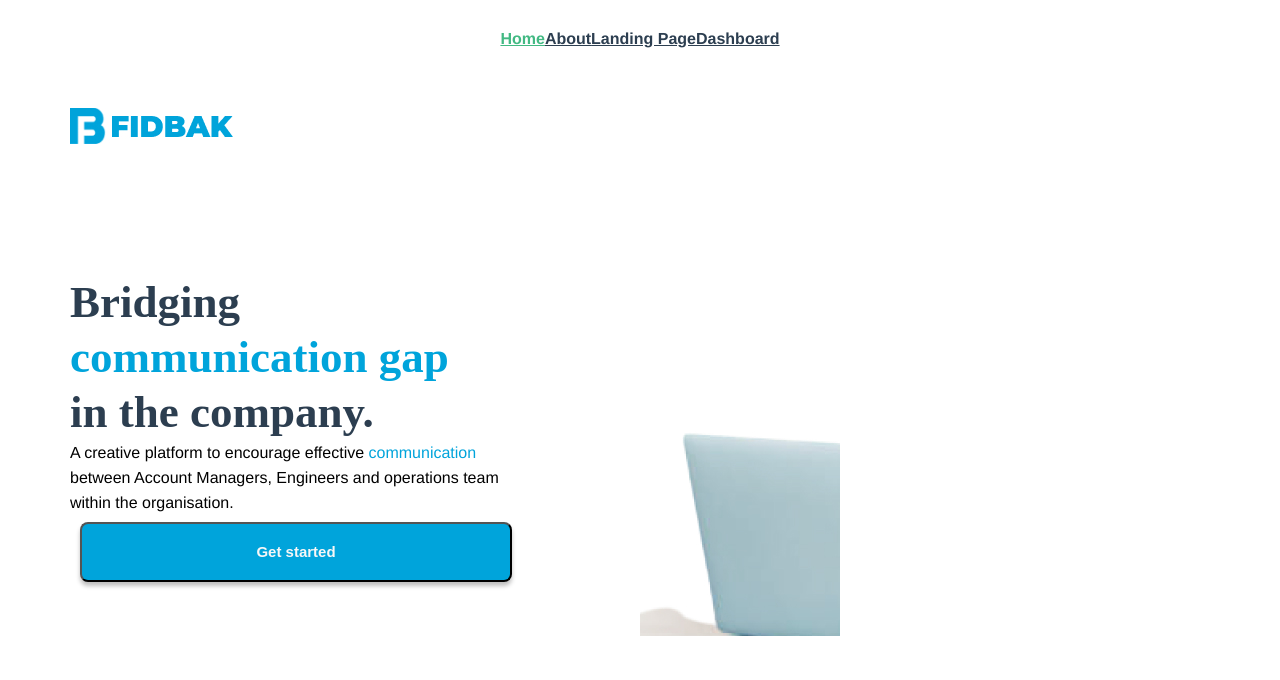
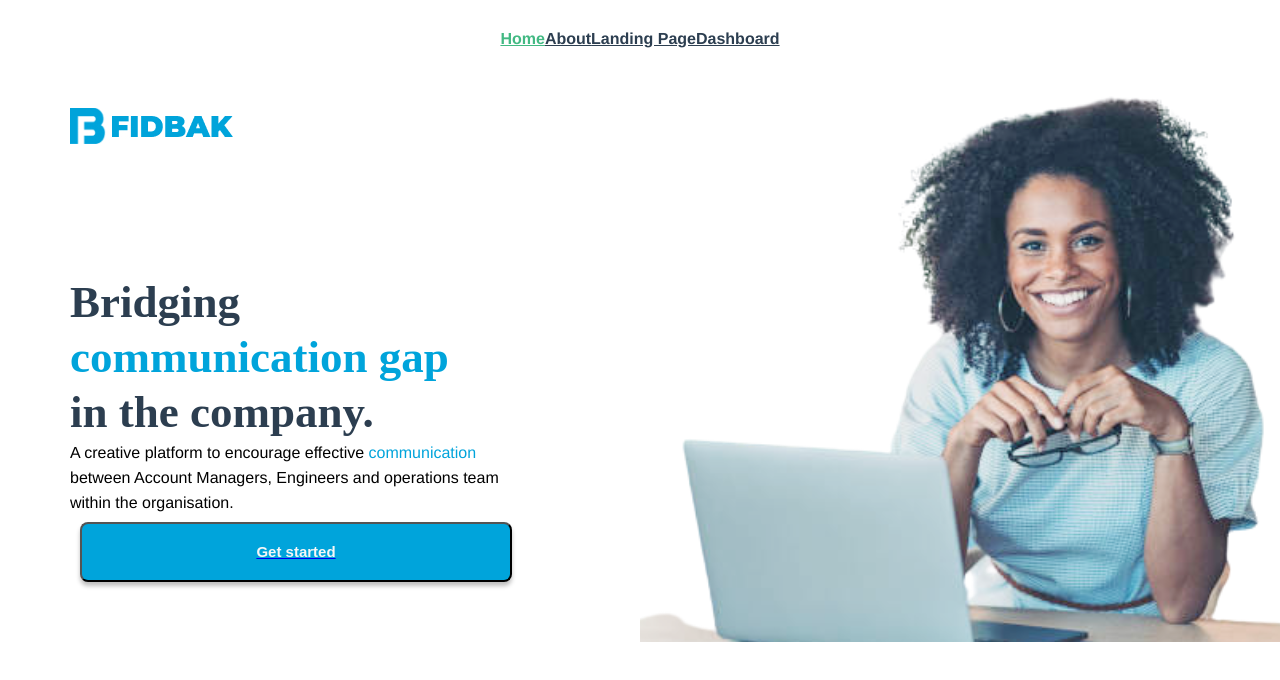
Before and after one commit to victorraji/bfree-fidbak-app, a Vue app: page / in a window 1280 px wide. Shown: the top 680 px of the page. Built offline with nearby package versions, Linux system fonts and the light colour scheme.

Commit message:
Update LandingPage.vue

```diff
--- a/src/views/LandingPage.vue
+++ b/src/views/LandingPage.vue
@@ -8,12 +8,12 @@
         <div class="body-text">
           <p class="header-text">Bridging<br> <span>communication gap</span><br> in the company.</p>
           <p class="description-text">A creative platform to encourage effective <span>communication</span> between Account Managers, Engineers and operations team within the organisation.</p>
-          <button> <strong>Get started</strong></button>
+          <router-link to="/dashboard"><button> <strong>Get started</strong></button></router-link>
         </div>
       </div>
     </div>
     <div class="body-image">
-      <!-- <img src="../assets/Frame 51.jpg" alt="A lady sitting behind a laptop"> -->
+      <img src="../assets/landingimage.svg" alt="A lady sitting behind a laptop">
     </div>
   </div>
 </template>
@@ -103,7 +103,7 @@ button{
 }
 
 .body-image{
-    background-image: url("../assets/Frame 51.jpg");
+  /* background-image: url("../assets/landingimage.svg"); */
   position: relative;
   margin-right: 20px auto;
   margin-bottom: 60px;
```
